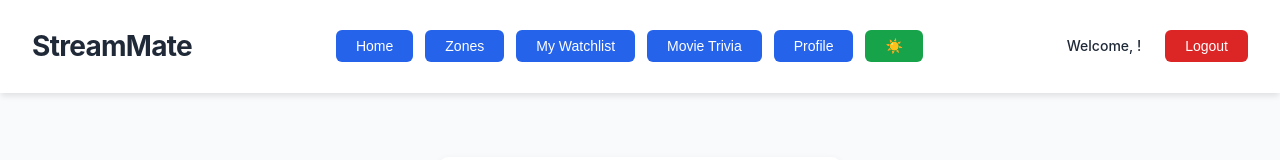
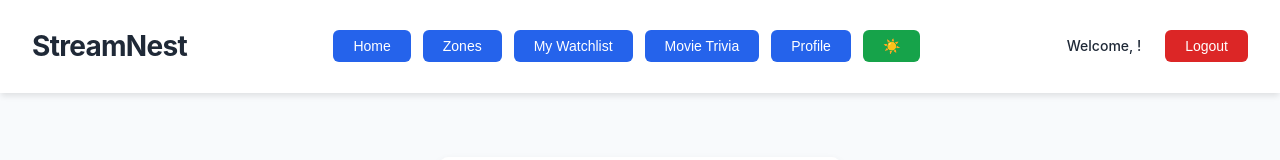
Before and after one commit to puviyarasu12/Stream-frontend, a React (Create React App) app: page /login in a window 1280 px wide. Shown: the top 160 px of the page. Built offline with nearby package versions, Linux system fonts and the light colour scheme.

Commit message:
Update App.jsx

```diff
--- a/src/App.jsx
+++ b/src/App.jsx
@@ -99,7 +99,7 @@
             path="*"
             element={
               <header className="header">
-                <h1 className="title">StreamMate</h1>
+                <h1 className="title">StreamNest</h1>
                 <div className="nav-buttons">
                   <button className="nav-button" onClick={() => window.location.href = '/'}>
                     Home
```
